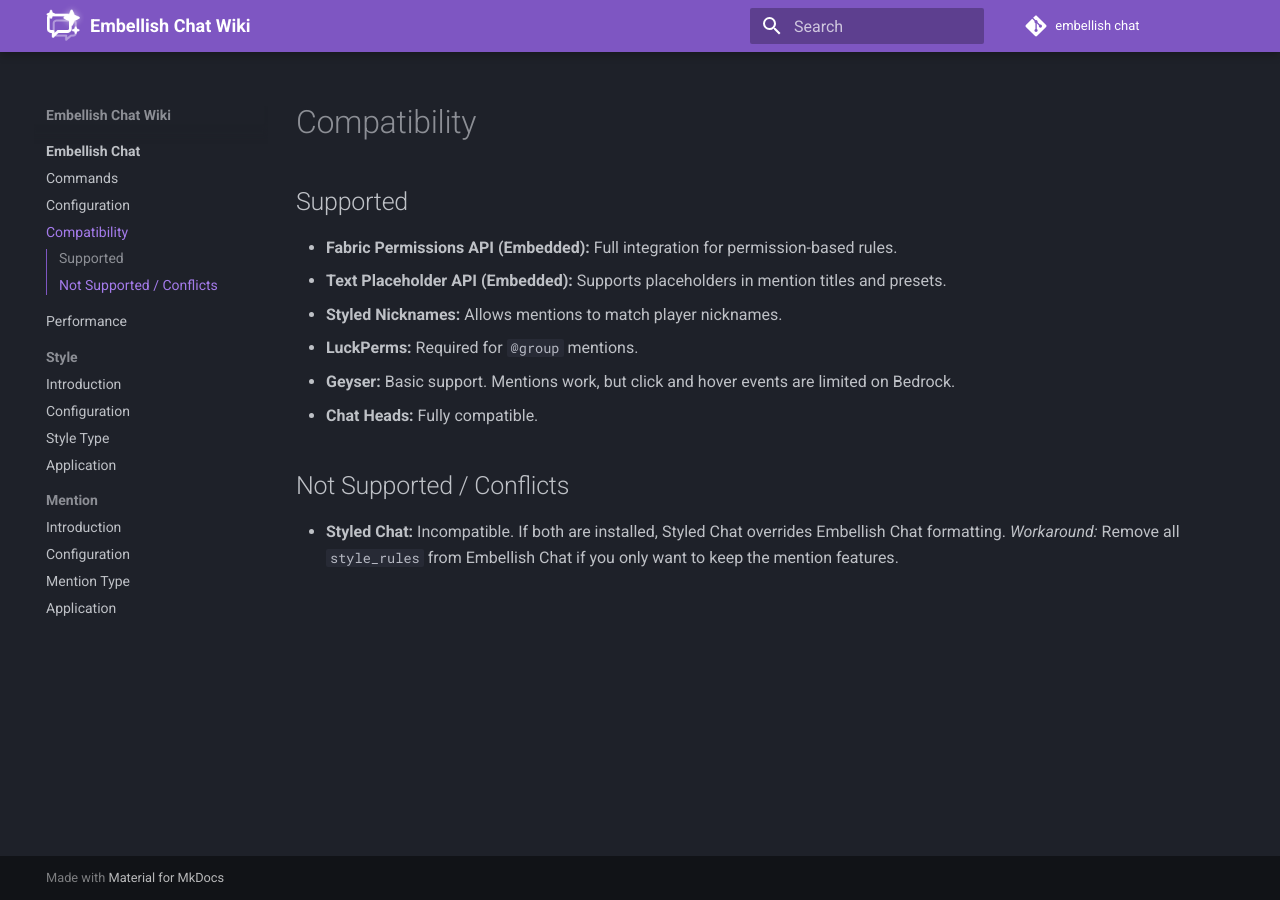
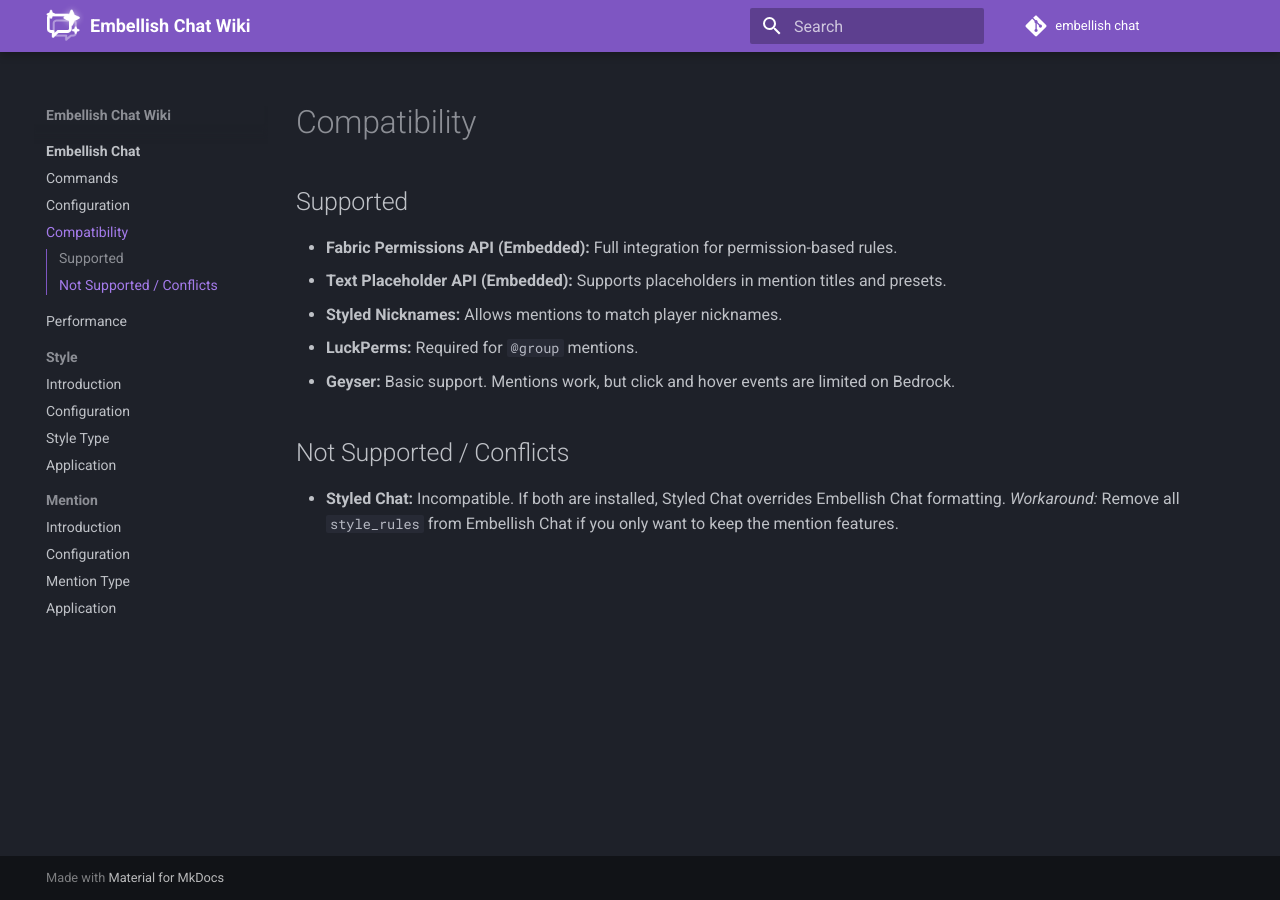
Before and after one commit to hanhy06/embellish_chat, an MkDocs documentation site: the page built from docs/mkdocs/docs/embellish-chat/Compatibility.md, in a window 1280 px wide. Built offline with MkDocs 1.6.1 and Material for MkDocs 9.7.7, drawn with Linux system fonts in a browser that asks for light colours; comment, search, counter and statistics services are not loaded.

Commit message:
Remove Chat Heads compatibility note from Compatibility.md

```diff
--- a/docs/mkdocs/docs/embellish-chat/Compatibility.md
+++ b/docs/mkdocs/docs/embellish-chat/Compatibility.md
@@ -7,7 +7,6 @@
 * **Styled Nicknames:** Allows mentions to match player nicknames.
 * **LuckPerms:** Required for `@group` mentions.
 * **Geyser:** Basic support. Mentions work, but click and hover events are limited on Bedrock.
-* **Chat Heads:** Fully compatible.
 
 ## Not Supported / Conflicts
 
```
